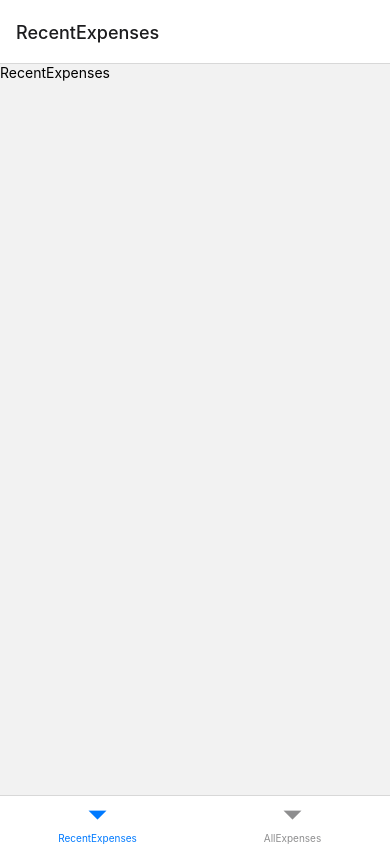
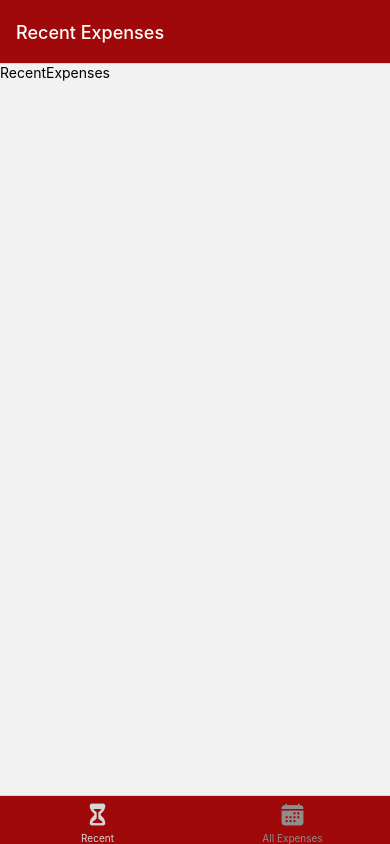
Before and after one commit to caapppaa/Banking_APP, a React Native app: screen / in a window 390 px wide. Built offline with nearby package versions, Linux system fonts and the light colour scheme.

Commit message:
Styling
Basic Styling implemented

```diff
--- a/App.js
+++ b/App.js
@@ -2,19 +2,48 @@
 import { NavigationContainer } from "@react-navigation/native";
 import { createNativeStackNavigator } from "@react-navigation/native-stack";
 import { createBottomTabNavigator } from "@react-navigation/bottom-tabs";
+import { Ionicons } from "@expo/vector-icons";
 
 import ManageExpense from "./screens/ManageExpense";
 import RecentExpenses from "./screens/RecentExpenses";
 import AllExpenses from "./screens/AllExpenses";
+import { GlobalStyles } from "./constants/styles";
 
 const Stack = createNativeStackNavigator();
 const BottomTabs = createBottomTabNavigator();
 
 function ExpensesOverview() {
   return (
-    <BottomTabs.Navigator>
-      <BottomTabs.Screen name="RecentExpenses" component={RecentExpenses}/>
-      <BottomTabs.Screen name="AllExpenses" component={AllExpenses} />
+    <BottomTabs.Navigator
+      screenOptions={{
+        headerStyle: { backgroundColor: GlobalStyles.colors.primary500 },
+        headerTintColor: "white",
+        tabBarStyle: { backgroundColor: GlobalStyles.colors.primary500 },
+        tabBarActiveTintColor: GlobalStyles.colors.accent500,
+      }}
+    >
+      <BottomTabs.Screen
+        name="RecentExpenses"
+        component={RecentExpenses}
+        options={{
+          title: "Recent Expenses",
+          tabBarLabel: "Recent",
+          tabBarIcon: ({ color, size }) => (
+            <Ionicons name="hourglass" size={size} color={color} />
+          ),
+        }}
+      />
+      <BottomTabs.Screen
+        name="AllExpenses"
+        component={AllExpenses}
+        options={{
+          title: "All Expenses",
+          tabBarLabel: "All Expenses",
+          tabBarIcon: ({ color, size }) => (
+            <Ionicons name="calendar" size={size} color={color} />
+          ),
+        }}
+      />
     </BottomTabs.Navigator>
   );
 }
@@ -25,7 +54,11 @@
       <StatusBar style="auto" />
       <NavigationContainer>
         <Stack.Navigator>
-          <Stack.Screen name="ExpensesOverview" component={ExpensesOverview} options={{headerShown: false}}/>
+          <Stack.Screen
+            name="ExpensesOverview"
+            component={ExpensesOverview}
+            options={{ headerShown: false }}
+          />
           <Stack.Screen name="ManageExpense" component={ManageExpense} />
         </Stack.Navigator>
       </NavigationContainer>
--- /dev/null
+++ b/constants/styles.js
@@ -0,0 +1,16 @@
+export const GlobalStyles = {
+    colors: {
+      primary50: '#e4d9fd',
+      primary100: '#c6affc',
+      primary200: '#a281f0',
+      primary400: '#5721d4',
+      primary500: '#9f0909',
+      primary700: '#2d0689',
+      primary800: '#200364',
+      accent500: '#d7d7d7',
+      error50: '#fcc4e4',
+      error500: '#9b095c',
+      gray500: '#39324a',
+      gray700: '#221c30',
+    },
+  };
```
